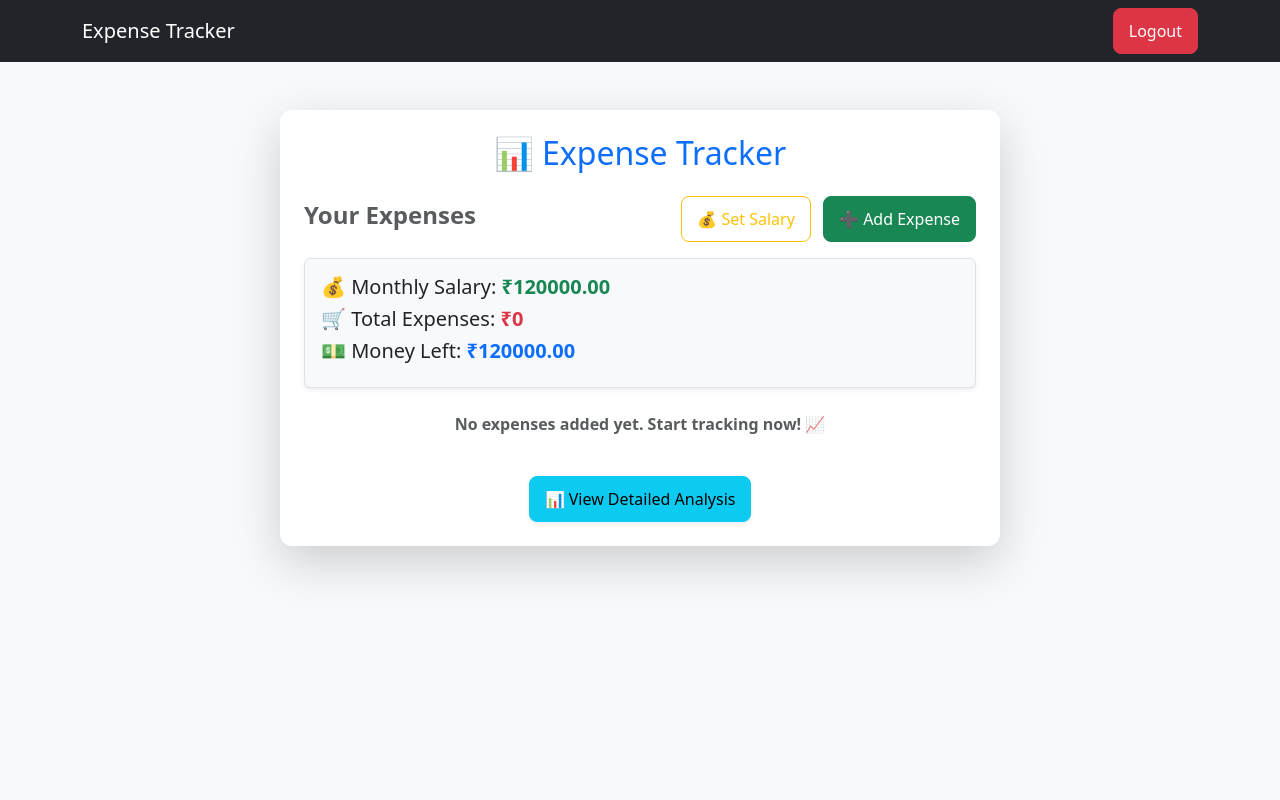
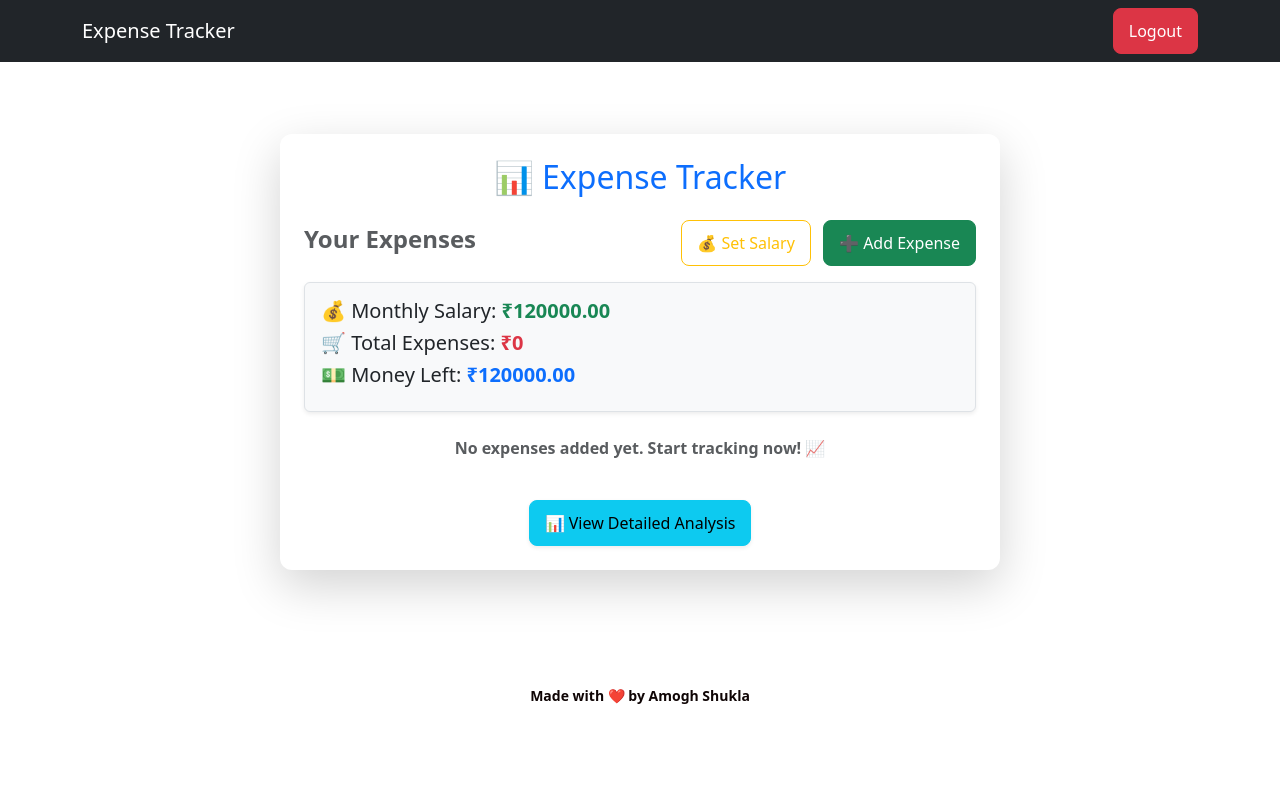
Before and after one commit to AmoghShukla/Expense_Tracker_Django-Project, a Django app: page /Expense/ in a window 1280 px wide. Run offline with Django 5.2, Linux system fonts and the light colour scheme; a user stored in the database is signed in; data comes from the database, SQL or seed files in the repository; data that the repository does not hold is empty.

Commit message:
third commit

```diff
--- a/Expense/templates/Expense/list.html
+++ b/Expense/templates/Expense/list.html
@@ -56,24 +56,47 @@
     </div>
 </div>
 
+<!-- Footer -->
+<footer >
+    <p>Made with ❤️ by <strong>Amogh Shukla</strong></p>
+</footer>
+
 <style>
-    body {
-        background-color: #f8f9fa;
+    /* Ensure the full page takes up the viewport */
+    html, body {
+        height: 100%;
+        margin: 0;
+        padding: 0;
+        display: flex;
+        flex-direction: column;
     }
+
+    /* Allow the content to stretch */
+    .container {
+        flex: 1;
+    }
+
+    /* Card Styling */
     .card {
         border-radius: 12px;
         border: none;
         background: #fff;
+        box-shadow: 0px 4px 15px rgba(0, 0, 0, 0.1);
     }
+
+    /* Button Styling */
     .btn {
         font-size: 16px;
         padding: 10px 15px;
         border-radius: 8px;
         transition: 0.3s;
     }
+
     .btn:hover {
         transform: scale(1.05);
     }
+
+    /* Table Styling */
     .table {
         border-radius: 8px;
         overflow: hidden;
@@ -85,5 +108,20 @@
     .text-muted {
         font-weight: bold;
     }
+
+    /* Fixed Footer */
+    footer {
+        color: #0f0505;
+        text-align: center;
+        padding: 15px;
+        margin-top: 100px; /* Push footer to bottom */
+    }
+
+    footer p {
+        margin: 0;
+        font-size: 14px;
+        font-weight: bold;
+    }
 </style>
+
 {% endblock %}
```
Also changed, not shown: Expense/templates/Expense/add.html (+17 -0 lines), Expense/templates/Expense/analysis.html (+17 -0 lines), Expense/templates/Expense/delete.html (+17 -0 lines).
